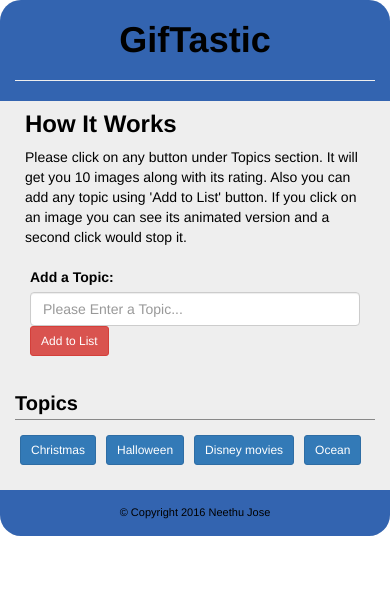
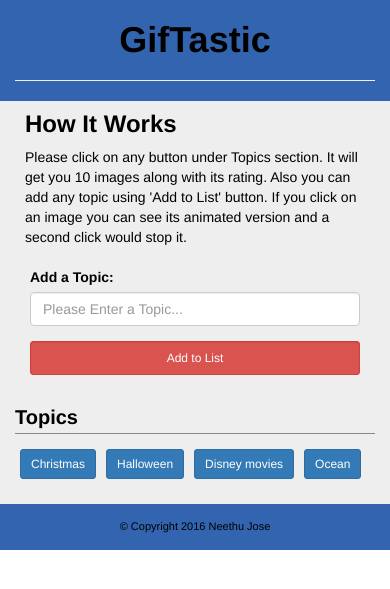
Before and after one commit to AmmuJose/GifTastic, a PHP site: page / in a window 390 px wide. Shown: the top 589 px of the page. Run offline with PHP 8.4, Linux system fonts and the light colour scheme; some libraries are stand-ins or nearby versions.

Commit message:
style modified

```diff
--- a/assets/css/style.css
+++ b/assets/css/style.css
@@ -94,3 +94,17 @@ footer {
     margin-top: 20px;
     margin-bottom: 20px;
 }
+
+@media (max-width: 736px) {
+    .container {
+        border-radius: 0px;
+    }
+    .border-top-radius {
+        border-top-left-radius: 0px;
+        border-top-right-radius: 0px;
+    }
+    .border-bottom-radius {
+        border-bottom-left-radius: 0px;
+        border-bottom-right-radius: 0px;
+    }
+}
--- a/index.html
+++ b/index.html
@@ -42,8 +42,8 @@
                         <div class="form-group">
                             <label for="user-input">Add a Topic: </label>
                             <input type="text" class="form-control" placeholder="Please Enter a Topic..." id="user-input">
-                            <input type="button" class="btn-danger btn-sm btn" id="add-to-list" value="Add to List">
                         </div>
+                        <input type="button" class="btn-danger btn-sm btn form-control" id="add-to-list" value="Add to List">
                     </form>
                 </div>
                 <!--  <div class="col-md-2">
```
